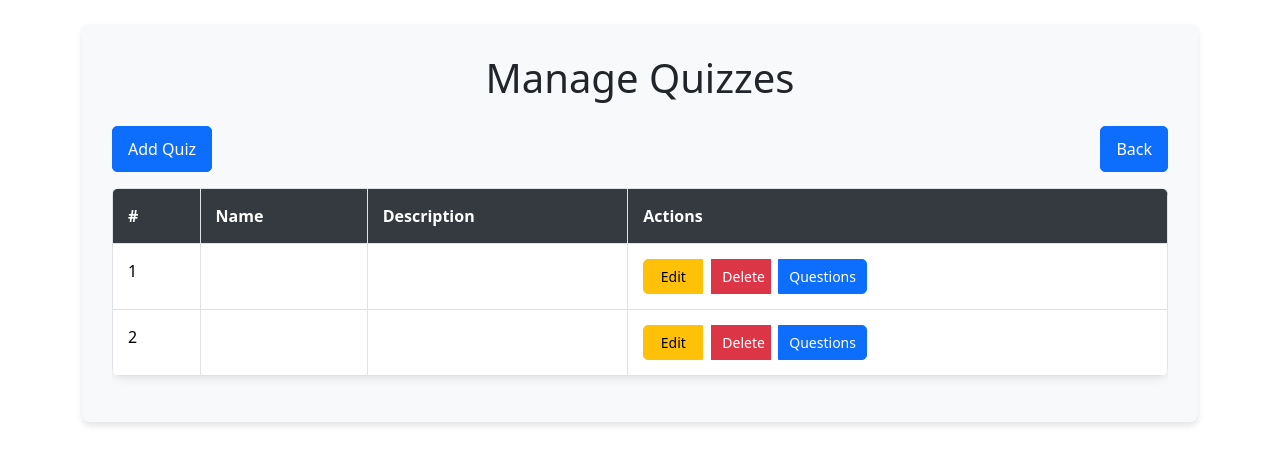
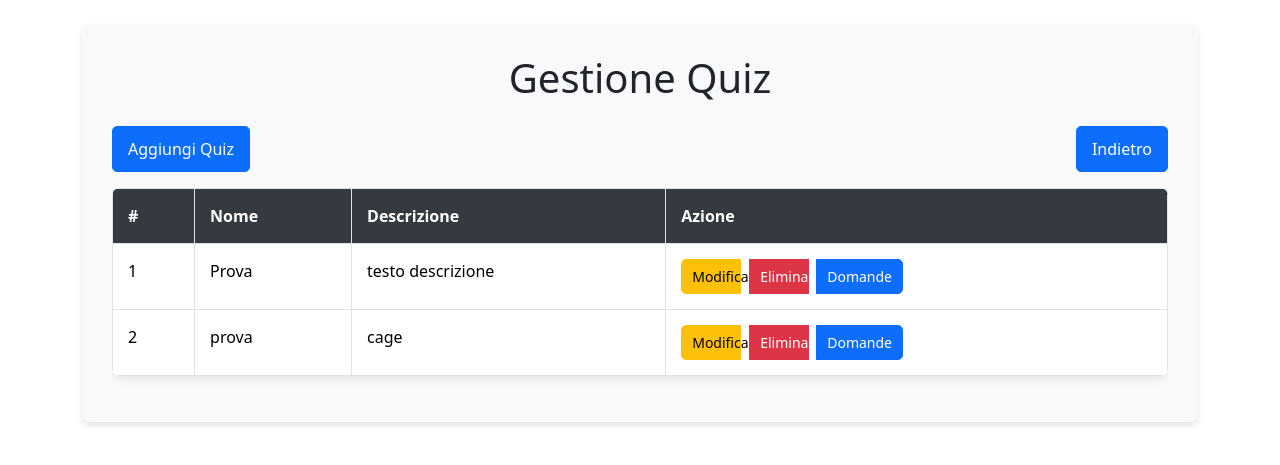
Before and after one commit to baleight/QuizLand, a Django app: page /manage-quiz/ in a window 1280 px wide. Shown: the part 62-527 px from the top of the page. Run offline with Django 5.2, Linux system fonts and the light colour scheme; a user stored in the database is signed in; data comes from the database, SQL or seed files in the repository; both versions use the stored data as it was after the commit.

Commit message:
correzione errori

```diff
--- a/quizland/quizapp/models.py
+++ b/quizland/quizapp/models.py
@@ -4,12 +4,14 @@ from django.contrib.auth.models import User
 # Modello per i tipi di quiz.
 # Ogni tipo di quiz ha un nome univoco e una descrizione.
 class QuizType(models.Model):
-    name = models.CharField(max_length=100, unique=True)  # Nome del quiz (deve essere univoco).
-    description = models.TextField(blank=True)  # Descrizione del quiz.
+    name = models.CharField(max_length=100)
+    description = models.TextField()
 
-    def __str__(self):
-        # Rappresentazione leggibile del modello.
-        return self.name
+    def is_completed_by_user(self, user):
+        completed_questions = QuizSession.objects.filter(user=user, question__quiz_type=self).count()
+        total_questions = self.questions.count()
+        return completed_questions == total_questions
+
 
 # Modello per le domande di un quiz.
 # Ogni domanda appartiene a un tipo di quiz e ha un testo, quattro opzioni e una risposta corretta.
--- a/quizland/quizapp/templates/quiz/manage_quiz.html
+++ b/quizland/quizapp/templates/quiz/manage_quiz.html
@@ -5,32 +5,32 @@
     <link rel="stylesheet" href="{% static 'quiz/css/styles.css' %}">
 
     <div class="container manage-container my-3">
-        <h1 class="text-center mb-4">Manage Quizzes</h1>
+        <h1 class="text-center mb-4">Gestione Quiz</h1>
         <div class="d-flex justify-content-between align-items-center mb-3">
-            <a href="{% url 'quizapp:add_quiz' %}" class="btn btn-primary">Add Quiz</a>
-            <a class="btn btn-primary" href="{% url 'quizapp:home' %}">Back</a>
+            <a href="{% url 'quizapp:add_quiz' %}" class="btn btn-primary">Aggiungi Quiz</a>
+            <a class="btn btn-primary" href="{% url 'quizapp:home' %}">Indietro</a>
         </div>
         <div class="table-responsive">
             <table class="table table-bordered">
                 <thead>
                     <tr>
                         <th>#</th>
-                        <th>Name</th>
-                        <th>Description</th>
-                        <th>Actions</th>
+                        <th>Nome</th>
+                        <th>Descrizione</th>
+                        <th>Azione</th>
                     </tr>
                 </thead>
                 <tbody>
                     {% for quizapp in quizzes %}
                     <tr>
                         <td>{{ forloop.counter }}</td>
-                        <td>{{ quiz.name }}</td>
-                        <td>{{ quiz.description }}</td>
+                        <td>{{ quizapp.name }}</td>
+                        <td>{{ quizapp.description }}</td>
                         <td>
-                            <div class="btn-group" role="group" aria-label="Actions">
-                                <a href="{% url 'quizapp:update_quiz' quiz.id %}" class="btn btn-warning btn-sm" style="width: 60px;">Edit</a>
-                                <a href="{% url 'quizapp:delete_quiz' quiz.id %}" class="btn btn-danger btn-sm mx-2" style="width: 60px;">Delete</a>
-                                <a href="{% url 'quizapp:manage_questions' quiz.id %}" class="btn btn-primary btn-sm">Questions</a>
+                            <div class="btn-group" role="group" aria-label="Azione">
+                                <a href="{% url 'quizapp:update_quiz' quizapp.id %}" class="btn btn-warning btn-sm" style="width: 60px;">Modifica</a>
+                                <a href="{% url 'quizapp:delete_quiz' quizapp.id %}" class="btn btn-danger btn-sm mx-2" style="width: 60px;">Elimina</a>
+                                <a href="{% url 'quizapp:manage_questions' quizapp.id %}" class="btn btn-primary btn-sm">Domande</a>
                             </div>
                         </td>
                     </tr>
--- a/quizland/quizapp/templates/quiz/update_quiz.html
+++ b/quizland/quizapp/templates/quiz/update_quiz.html
@@ -25,7 +25,7 @@
 
             <div class="d-grid gap-2 mt-3">
                 <a href="{% url 'quizapp:manage-quiz' %}" class="btn btn-secondary btn-md">
-                    <i class="bi bi-arrow-left"></i> Cancel
+                    <i class="bi bi-arrow-left"></i> Cancella
                 </a>
             </div>
         </form>
--- a/quizland/quizapp/views.py
+++ b/quizland/quizapp/views.py
@@ -5,9 +5,13 @@ from django.contrib.auth.mixins import LoginRequiredMixin
 from .models import Question, QuizSession, QuizType
 from django.contrib.auth.decorators import user_passes_test
 
-
 def home(request):
     quiz_types = QuizType.objects.all()
+    for quiz in quiz_types:
+        if request.user.is_authenticated:  # Controlla se l'utente è autenticato
+            quiz.is_completed = quiz.is_completed_by_user(request.user)
+        else:
+            quiz.is_completed = False  # Imposta un valore predefinito per gli utenti anonimi
     return render(request, 'home.html', {'quiz_types': quiz_types})
 
 def superuser_only(user):
@@ -24,7 +28,7 @@ def add_quiz(request):
         form = QuizForm(request.POST)
         if form.is_valid():
             form.save()
-            return redirect('quiz:manage-quiz')
+            return redirect('quizapp:manage-quiz')
     else:
         form = QuizForm()
     return render(request, 'quiz/add_quiz.html', {'form' : form})
@@ -36,7 +40,7 @@ def update_quiz(request, pk):
         form = QuizForm(request.POST, instance=quiz)
         if form.is_valid():
             form.save()
-            return redirect('quiz:manage-quiz')
+            return redirect('quizapp:manage-quiz')
     else:
         form = QuizForm(instance=quiz)
     return render(request, 'quiz/update_quiz.html', {'form':form, 'quiz':quiz})
@@ -45,7 +49,7 @@ def update_quiz(request, pk):
 def delete_quiz(request, pk):
     quiz = get_object_or_404(QuizType, pk=pk)
     quiz.delete()
-    return redirect('quiz:manage-quiz')
+    return redirect('quizapp:manage-quiz')
 
 @user_passes_test(superuser_only)
 def manage_questions(request, pk):
@@ -62,7 +66,7 @@ def add_questions(request, pk):
             question = form.save(commit=False)
             question.quiz_type = quiz_type
             question.save()
-            return redirect('quiz:manage_questions', pk=quiz_type.pk)
+            return redirect('quizapp:manage_questions', pk=quiz_type.pk)
         else:
             print(form.errors)
     else:
@@ -82,7 +86,7 @@ def update_question(request, pk):
         form = QuestionForm(request.POST, instance=question)
         if form.is_valid():
             form.save()
-            return redirect('quiz:manage_questions', pk=question.quiz_type.pk)
+            return redirect('quizapp:manage_questions', pk=question.quiz_type.pk)
     else:
         form = QuestionForm(instance=question)
 
@@ -96,7 +100,7 @@ def update_question(request, pk):
 def delete_question(request, pk):
     question = get_object_or_404(Question, pk=pk)
     question.delete()
-    return redirect('quiz:manage_questions', pk=question.quiz_type.pk)
+    return redirect('quizapp:manage_questions', pk=question.quiz_type.pk)
 
 
 class InizioQuizView(LoginRequiredMixin, View):
@@ -104,7 +108,7 @@ class InizioQuizView(LoginRequiredMixin, View):
         try:
             quiz_type = QuizType.objects.get(id=quiz_type_id)
         except QuizType.DoesNotExist:
-            return redirect('quiz:home')
+            return redirect('quizapp:home')
 
         answered_questions = QuizSession.objects.filter(user=request.user).values_list('question_id', flat=True)
 
@@ -115,7 +119,7 @@ class InizioQuizView(LoginRequiredMixin, View):
             question_index = answered_questions.count() + 1
             return render(request, 'quiz/start_quiz.html', {'question': question, 'quiz_type': quiz_type, 'question_index': question_index})
         else:
-            return redirect('quiz:quiz_results', quiz_type_id=quiz_type_id)
+            return redirect('quizapp:quiz_results', quiz_type_id=quiz_type_id)
 
 class InviaAnswerView(LoginRequiredMixin, View):
     def post(self, request, question_id):
@@ -144,7 +148,7 @@ class InviaAnswerView(LoginRequiredMixin, View):
         if remaining_questions.exists():
             return redirect('quiz:start_quiz', quiz_type_id=quiz_type_id)
         else:
-            return redirect('quiz:quiz_results', quiz_type_id=quiz_type_id)
+            return redirect('quizapp:quiz_results', quiz_type_id=quiz_type_id)
 
 
 class RisultatiQuizView(LoginRequiredMixin, View):
@@ -173,4 +177,4 @@ class ResetQuizView(LoginRequiredMixin, View):
     def get(self, request, pk):
         quiz_type = get_object_or_404(QuizType, id=pk)
         QuizSession.objects.filter(user=request.user, question__quiz_type=quiz_type).delete()
-        return redirect('quiz:home')
+        return redirect('quizapp:home')
```
Also changed, not shown: quizland/quizapp/templates/quiz/add_question.html (+4 -4 lines), quizland/quizapp/templates/quiz/add_quiz.html (+7 -7 lines), quizland/quizapp/templates/quiz/manage_questions.html (+4 -4 lines), quizland/quizapp/templates/quiz/quiz_results.html (+4 -4 lines), quizland/templates/home.html (+10 -5 lines), quizland/db.sqlite3.
